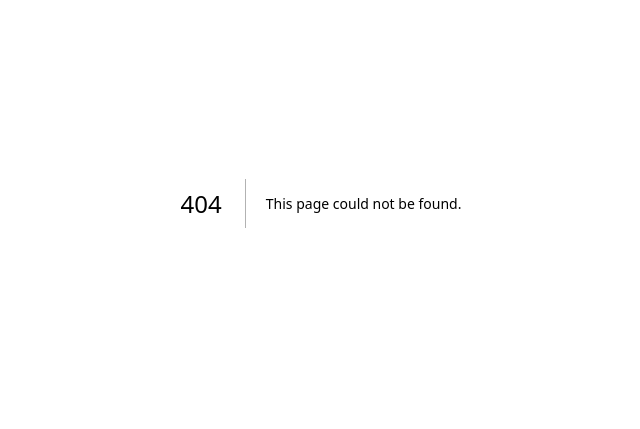
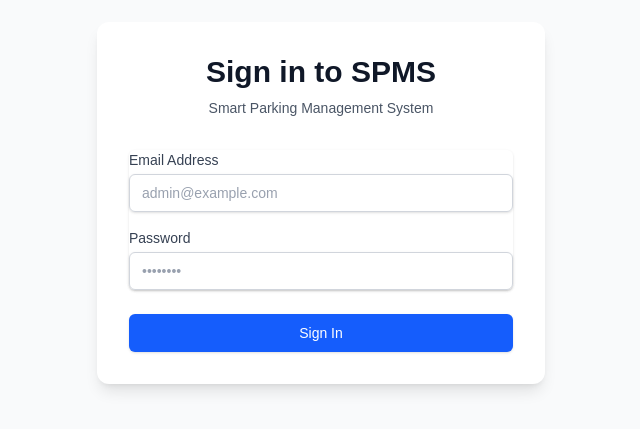
Before and after one commit to rid-coder-70/SPMS-Smart-Parking-Management-System, a Next.js app in the folder frontend/: page /login in a window 1280 px wide. Before the commit this address had no page. Shown: the part 197-626 px from the top of the page, without its empty margins (319-959 px from the left). Built offline with nearby package versions, Linux system fonts and the light colour scheme.

Commit message:
login page

```diff
--- /dev/null
+++ b/frontend/src/app/login/page.tsx
@@ -0,0 +1,117 @@
+"use client";
+
+import React, { useState } from "react";
+import { useRouter } from "next/navigation";
+
+export default function LoginPage() {
+  const router = useRouter();
+
+  // State for form inputs
+  const [email, setEmail] = useState<string>("");
+  const [password, setPassword] = useState<string>("");
+
+  // State for handling loading and errors
+  const [error, setError] = useState<string | null>(null);
+  const [isLoading, setIsLoading] = useState<boolean>(false);
+
+  const handleLogin = async (e: React.FormEvent<HTMLFormElement>) => {
+    e.preventDefault();
+
+    // Reset previous errors and set loading state
+    setError(null);
+    setIsLoading(true);
+
+    try {
+      // Basic client-side validation
+      if (!email || !password) {
+        throw new Error("Please enter both email and password.");
+      }
+
+      // TODO: Replace with actual API call to Spring Boot backend
+      // Example:
+      // const response = await fetch("http://localhost:8080/api/auth/login", { ... })
+
+      // Simulating a network request for demonstration purposes
+      await new Promise((resolve) => setTimeout(resolve, 1000));
+
+      // Redirect to the dashboard upon successful login
+      router.push("/dashboard");
+    } catch (err: unknown) {
+      if (err instanceof Error) {
+        setError(err.message);
+      } else {
+        setError("An unexpected error occurred during login.");
+      }
+    } finally {
+      setIsLoading(false);
+    }
+  };
+
+  return (
+    <div className="flex min-h-screen items-center justify-center bg-gray-50 px-4 py-12 sm:px-6 lg:px-8">
+      <div className="w-full max-w-md space-y-8 rounded-xl bg-white p-8 shadow-lg">
+        <div>
+          <h2 className="text-center text-3xl font-extrabold text-gray-900">
+            Sign in to SPMS
+          </h2>
+          <p className="mt-2 text-center text-sm text-gray-600">
+            Smart Parking Management System
+          </p>
+        </div>
+
+        {error && (
+          <div className="relative rounded border border-red-400 bg-red-100 px-4 py-3 text-red-700" role="alert">
+            <span className="block sm:inline">{error}</span>
+          </div>
+        )}
+
+        <form className="mt-8 space-y-6" onSubmit={handleLogin}>
+          <div className="space-y-4 rounded-md shadow-sm">
+            <div>
+              <label htmlFor="email" className="block text-sm font-medium text-gray-700">
+                Email Address
+              </label>
+              <input
+                id="email"
+                name="email"
+                type="email"
+                autoComplete="email"
+                required
+                value={email}
+                onChange={(e) => setEmail(e.target.value)}
+                className="mt-1 block w-full rounded-md border border-gray-300 px-3 py-2 placeholder-gray-400 shadow-sm focus:border-blue-500 focus:outline-none focus:ring-blue-500 sm:text-sm"
+                placeholder="admin@example.com"
+              />
+            </div>
+            <div>
+              <label htmlFor="password" className="block text-sm font-medium text-gray-700">
+                Password
+              </label>
+              <input
+                id="password"
+                name="password"
+                type="password"
+                autoComplete="current-password"
+                required
+                value={password}
+                onChange={(e) => setPassword(e.target.value)}
+                className="mt-1 block w-full rounded-md border border-gray-300 px-3 py-2 placeholder-gray-400 shadow-sm focus:border-blue-500 focus:outline-none focus:ring-blue-500 sm:text-sm"
+                placeholder="••••••••"
+              />
+            </div>
+          </div>
+
+          <div>
+            <button
+              type="submit"
+              disabled={isLoading}
+              className="flex w-full justify-center rounded-md border border-transparent bg-blue-600 py-2 px-4 text-sm font-medium text-white shadow-sm hover:bg-blue-700 focus:outline-none focus:ring-2 focus:ring-blue-500 focus:ring-offset-2 disabled:cursor-not-allowed disabled:bg-blue-400"
+            >
+              {isLoading ? "Signing in..." : "Sign In"}
+            </button>
+          </div>
+        </form>
+      </div>
+    </div>
+  );
+}
```
